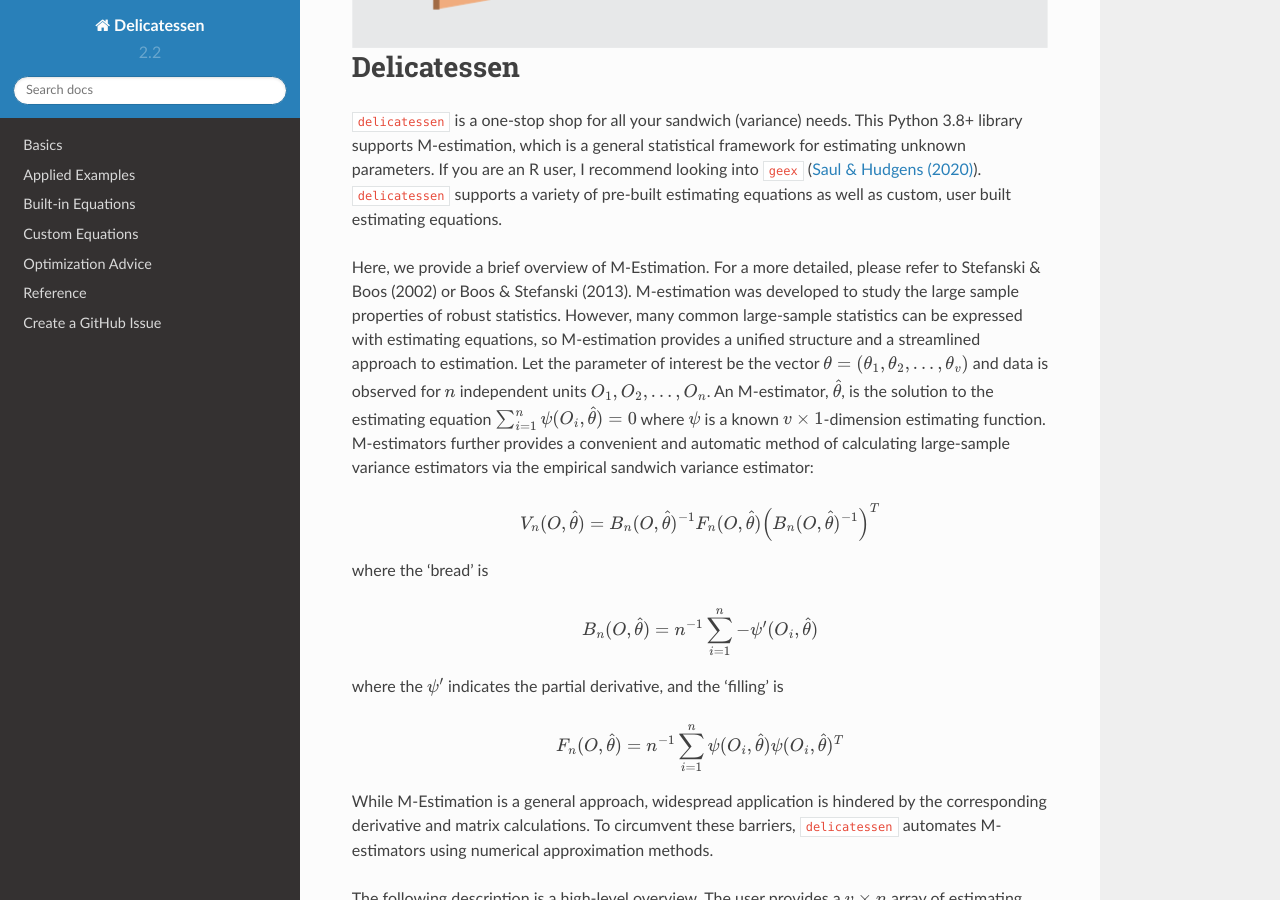
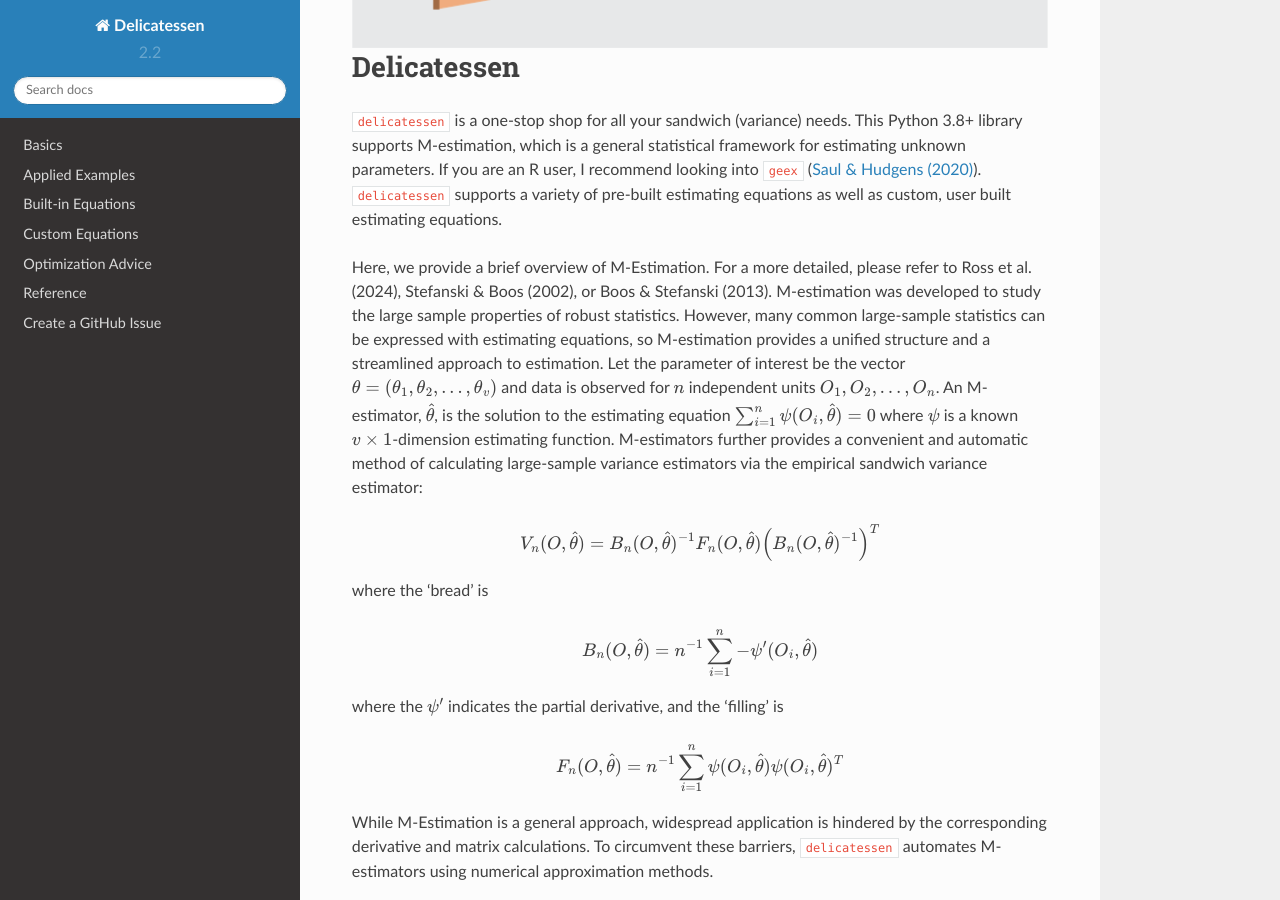
Before and after one commit to pzivich/Delicatessen, a Sphinx documentation site: the page built from docs/index.rst, in a window 1280 px wide and 900 px high, scrolled down 505 px. Built offline with Sphinx 7.4.7 and the Read the Docs theme 2.0.0, drawn with Linux system fonts in a browser that asks for light colours; some of the changed text lies outside the part shown.

Commit message:
Adding IJE paper to intro section

```diff
--- a/docs/index.rst
+++ b/docs/index.rst
@@ -9,10 +9,10 @@
 ``delicatessen`` supports a variety of pre-built estimating equations as well as custom, user built estimating
 equations.
 
-Here, we provide a brief overview of M-Estimation. For a more detailed, please refer to Stefanski & Boos (2002) or
-Boos & Stefanski (2013). M-estimation was developed to study the large sample properties of robust statistics. However,
-many common large-sample statistics can be expressed with estimating equations, so M-estimation provides a unified
-structure and a streamlined approach to estimation. Let the parameter of interest be the
+Here, we provide a brief overview of M-Estimation. For a more detailed, please refer to Ross et al. (2024),
+Stefanski & Boos (2002), or Boos & Stefanski (2013). M-estimation was developed to study the large sample properties
+of robust statistics. However, many common large-sample statistics can be expressed with estimating equations, so
+M-estimation provides a unified structure and a streamlined approach to estimation. Let the parameter of interest be the
 vector :math:`\theta = (\theta_1, \theta_2, ..., \theta_v)` and data is observed for :math:`n` independent units
 :math:`O_1, O_2, …, O_n`. An M-estimator, :math:`\hat{\theta}`, is the solution to the estimating equation
 :math:`\sum_{i=1}^{n} \psi(O_i, \hat{\theta}) = 0` where :math:`\psi` is a known :math:`v \times 1`-dimension estimating
@@ -99,13 +99,16 @@
 References
 -----------------------------
 
-Zivich PN, Klose M, Cole SR, Edwards JK, & Shook-Sa BE. (2022). Delicatessen: M-Estimation in Python.
-*arXiv preprint arXiv:2203.11300*.
-
-Stefanski LA, & Boos DD. (2002). The calculus of M-estimation. *The American Statistician*, 56(1), 29-38.
-
 Boos DD, & Stefanski LA. (2013). M-estimation (estimating equations). In *Essential Statistical Inference*
 (pp. 297-337). Springer, New York, NY.
 
 Saul BC, & Hudgens MG. (2020). The Calculus of M-Estimation in R with geex. *Journal of Statistical Software*,
 92(2).
+
+Stefanski LA, & Boos DD. (2002). The calculus of M-estimation. *The American Statistician*, 56(1), 29-38.
+
+Ross RK, Zivich PN, Stringer JSA, & Cole SR. (2024). M-estimation for common epidemiological measures: introduction and
+applied examples. *International Journal of Epidemiology*, 53(2), dyae030.
+
+Zivich PN, Klose M, Cole SR, Edwards JK, & Shook-Sa BE. (2022). Delicatessen: M-Estimation in Python.
+*arXiv preprint arXiv:2203.11300*.
```
